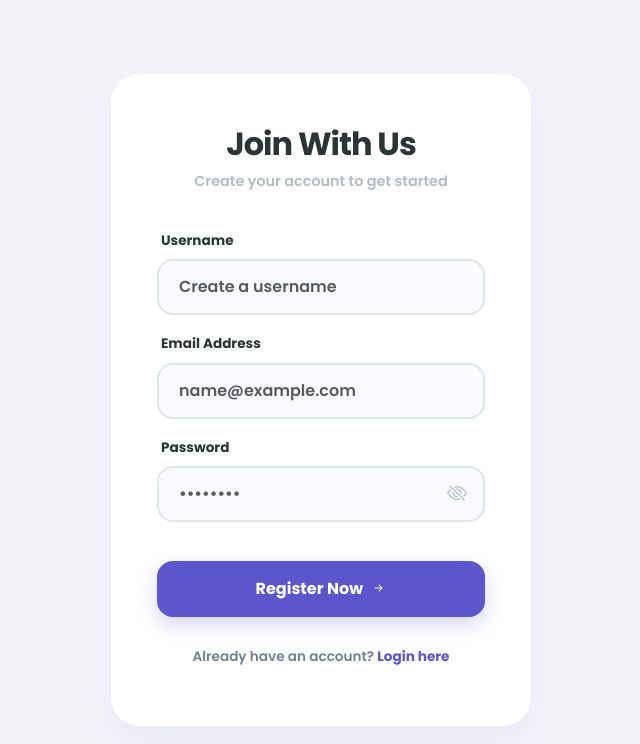
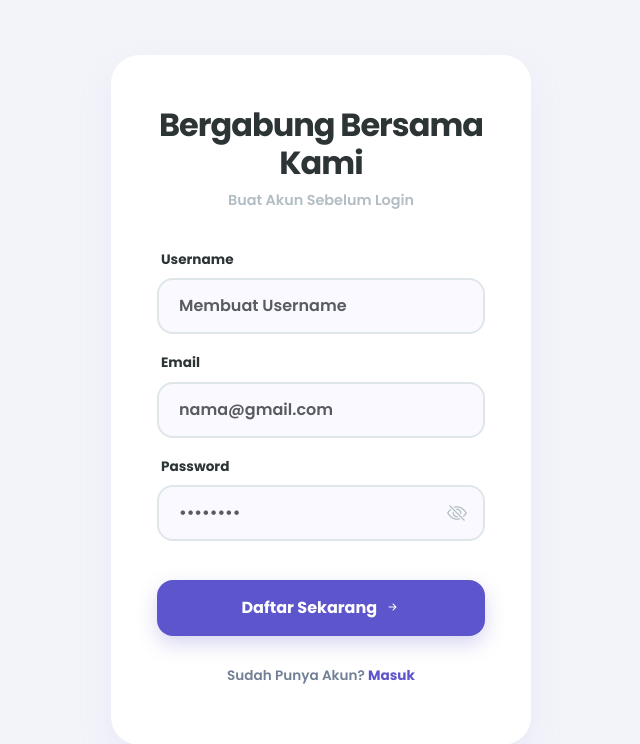
Before and after one commit to IniAku16/license_aplikasi, a PHP site: page /views/auth/register.php in a window 1280 px wide. Shown: the top 744 px of the page, without its empty margins (319-959 px from the left). Run offline with PHP 8.4, Linux system fonts and the light colour scheme.

Commit message:
03/06/2026

```diff
--- a/views/auth/register.php
+++ b/views/auth/register.php
@@ -4,7 +4,7 @@
 <head>
     <meta charset="UTF-8">
     <meta name="viewport" content="width=device-width, initial-scale=1.0">
-    <title>Register</title>
+    <title>Registrasi</title>
     <link href="https://fonts.googleapis.com/css2?family=Poppins:wght@400;600;700&display=swap" rel="stylesheet">
     <link rel="stylesheet" href="https://cdn.jsdelivr.net/npm/bootstrap-icons@1.11.1/font/bootstrap-icons.css">
     <link href="https://cdn.jsdelivr.net/npm/bootstrap@5.3.0/dist/css/bootstrap.min.css" rel="stylesheet">
@@ -173,8 +173,8 @@
 
 <body>
     <div class="custom-card text-center">
-        <h2>Join With Us</h2>
-        <p class="subtitle">Create your account to get started</p>
+        <h2>Bergabung Bersama Kami</h2>
+        <p class="subtitle">Buat Akun Sebelum Login</p>
 
         <?php if (isset($_GET['error'])): ?>
             <div class="alert alert-custom d-flex align-items-center justify-content-center">
@@ -186,12 +186,12 @@
         <form method="POST" action="index.php?action=register-process" class="text-start">
             <div class="mb-3">
                 <label class="form-label">Username</label>
-                <input type="text" name="username" class="form-control" placeholder="Create a username" required>
+                <input type="text" name="username" class="form-control" placeholder="Membuat Username" required>
             </div>
 
             <div class="mb-3">
-                <label class="form-label">Email Address</label>
-                <input type="email" name="email" class="form-control" placeholder="name@example.com" required>
+                <label class="form-label">Email</label>
+                <input type="email" name="email" class="form-control" placeholder="nama@gmail.com" required>
             </div>
 
             <div class="mb-4">
@@ -203,14 +203,14 @@
             </div>
 
             <button type="submit" class="btn btn-custom">
-                Register Now <i class="bi bi-arrow-right-short ms-1"></i>
+                Daftar Sekarang <i class="bi bi-arrow-right-short ms-1"></i>
             </button>
         </form>
 
         <div class="footer-section">
             <p class="footer-text">
-                Already have an account?
-                <a href="index.php?action=show-login" class="link-pastel">Login here</a>
+               Sudah Punya Akun?
+                <a href="index.php?action=show-login" class="link-pastel">Masuk</a>
             </p>
         </div>
     </div>
```
Also changed, not shown: views/auth/forget_password.php (+5 -5 lines), views/auth/login.php (+7 -7 lines), views/products/index.php (+27 -25 lines), public/uploads/IMG_1780472155_6a1fd95bd504e.avif (added).
